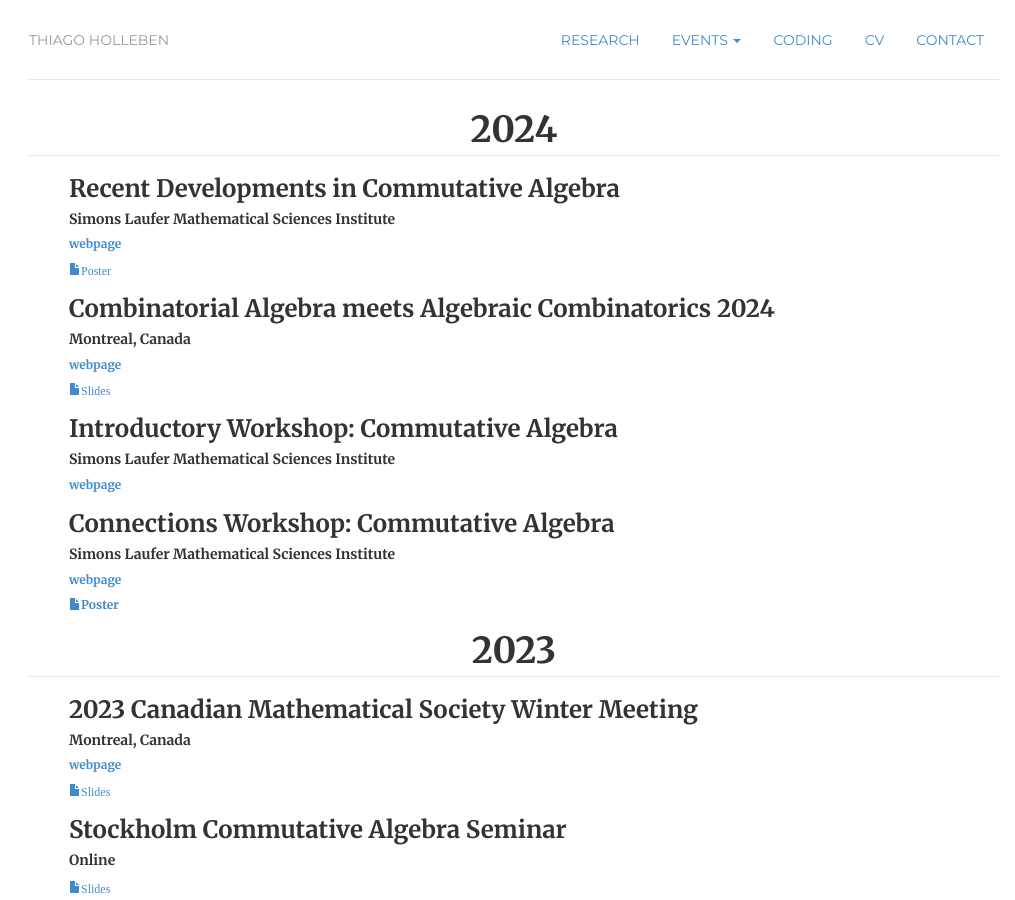
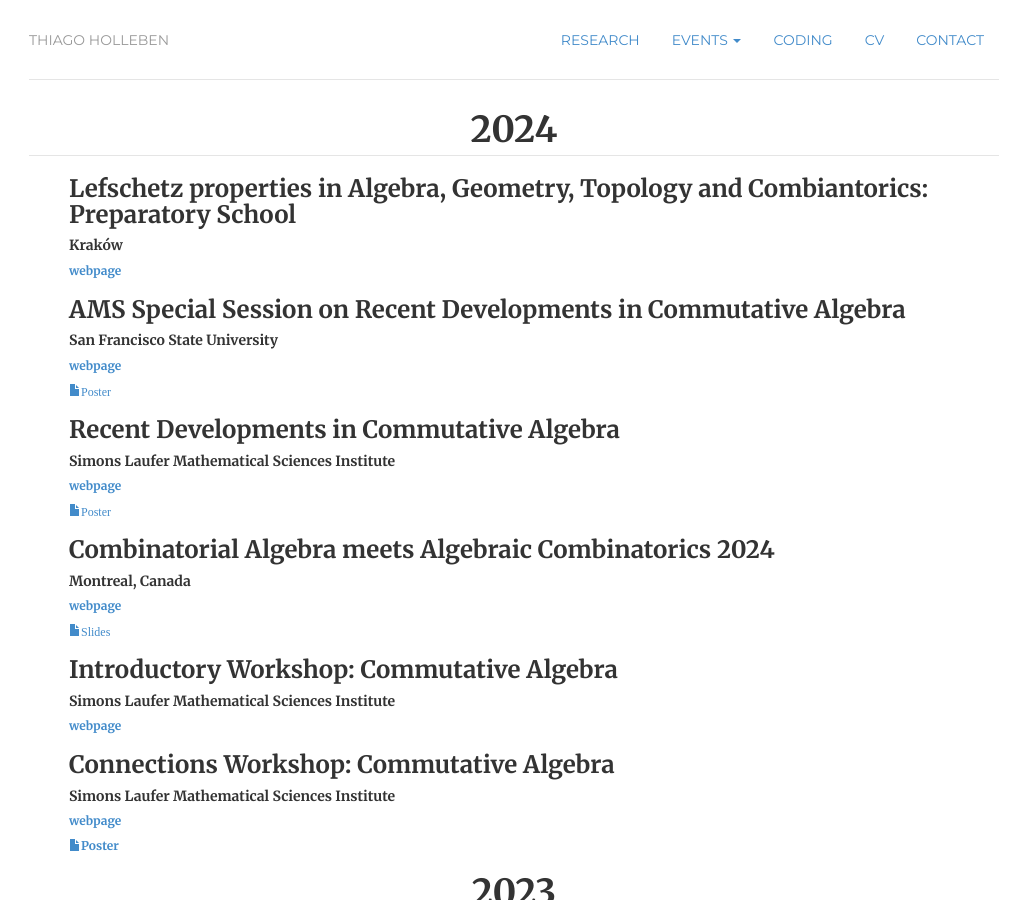
Before and after one commit to hollebenthiago/hollebenthiago.github.io, a Jekyll site: the page built from attended/index.html, in a window 1280 px wide and 900 px high. Shown: the whole window, without its empty margins (126-1141 px from the left). Built offline with Jekyll 4.4.1, drawn with Linux system fonts in a browser that asks for light colours.

```diff
--- a/attended/index.html
+++ b/attended/index.html
@@ -10,6 +10,31 @@
 
     <div class="paper-list">
         <ul>
+            <li>
+                <h3>
+                    Lefschetz properties in Algebra, Geometry, Topology and Combiantorics: Preparatory School
+                </h3>
+                <h5>
+                    Kraków
+                </h5>
+                <h6>
+                    <a href="https://lefschetz.uken.krakow.pl/school/">webpage</a>
+                </h6>
+            </li>
+            <li>
+                <h3>
+                    AMS Special Session on Recent Developments in Commutative Algebra
+                </h3>
+                <h5>
+                    San Francisco State University
+                </h5>
+                <h6>
+                    <a href="https://meetings.ams.org/math/spring2024w/meetingapp.cgi/Session/9250#isCurrent">webpage</a>
+                </h6>
+                <h6>
+                    <a href="../slidesposters/slides/amssectionSF24.pdf"><i class="glyphicon glyphicon-file">Poster</i></a>
+                </h6>
+            </li>
             <li>
                 <h3>
                     Recent Developments in Commutative Algebra
```
Also changed, not shown: 6 other files.
